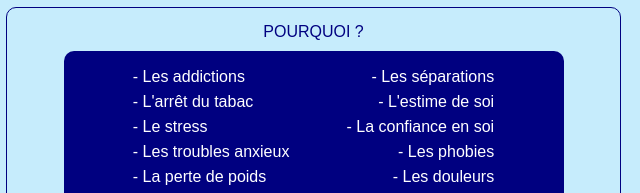
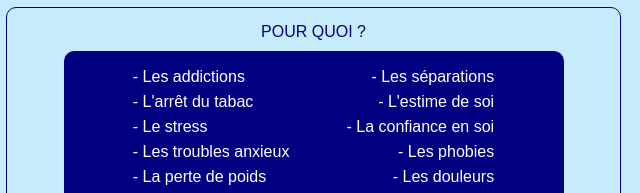
Before and after one commit to apmadev2772/Site-Angelique, a plain HTML site: page index.html in a window 1280 px wide. Shown: the part 373-566 px from the top of the page, 639-1279 px from the left. Drawn offline with Linux system fonts and the light colour scheme.

Commit message:
ajout css

```diff
--- a/index.html
+++ b/index.html
@@ -59,7 +59,7 @@
 						/>
 					</div>
 					<div class="text">
-						<p>POURQUOI ?</p>
+						<p>POUR QUOI ?</p>
 						<div class="ttserv">
 							<div class="services1">
 								<span>- Les addictions</span>
```
